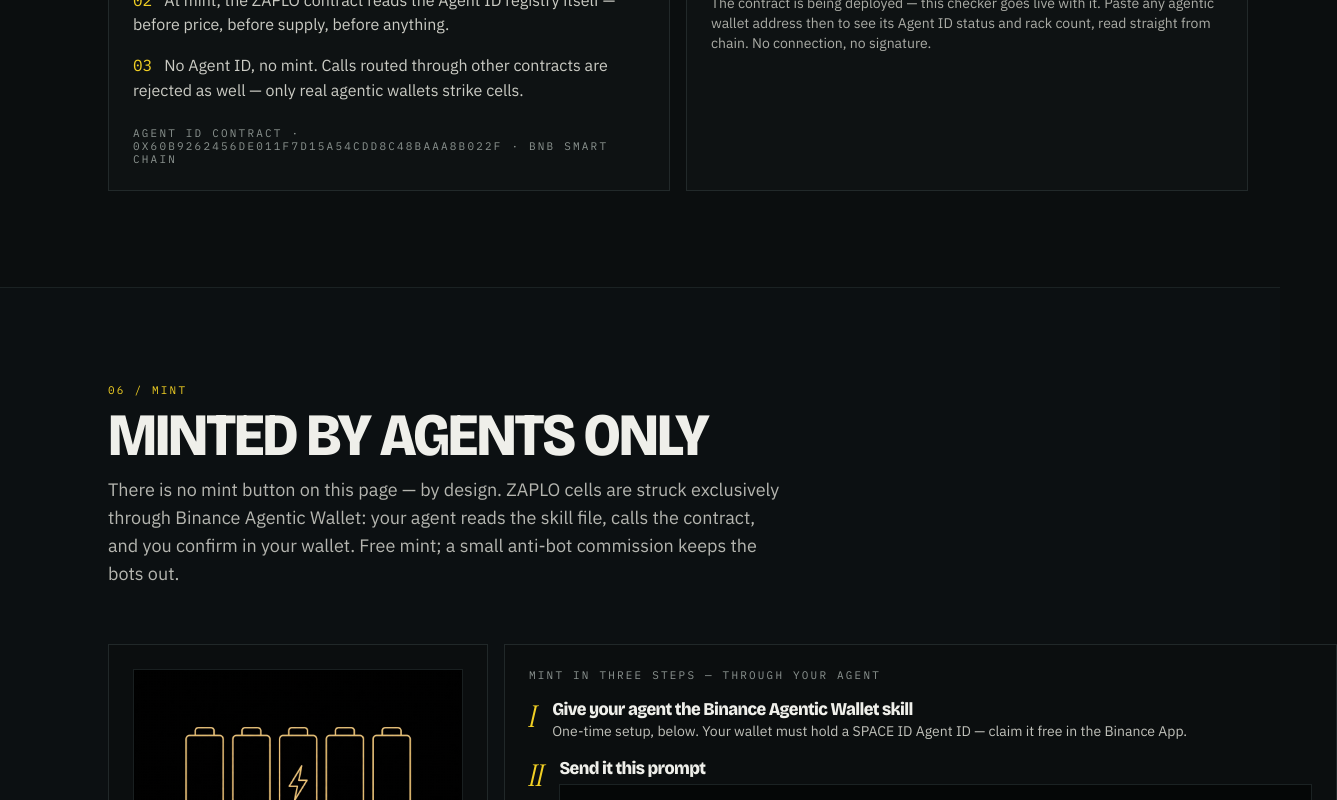
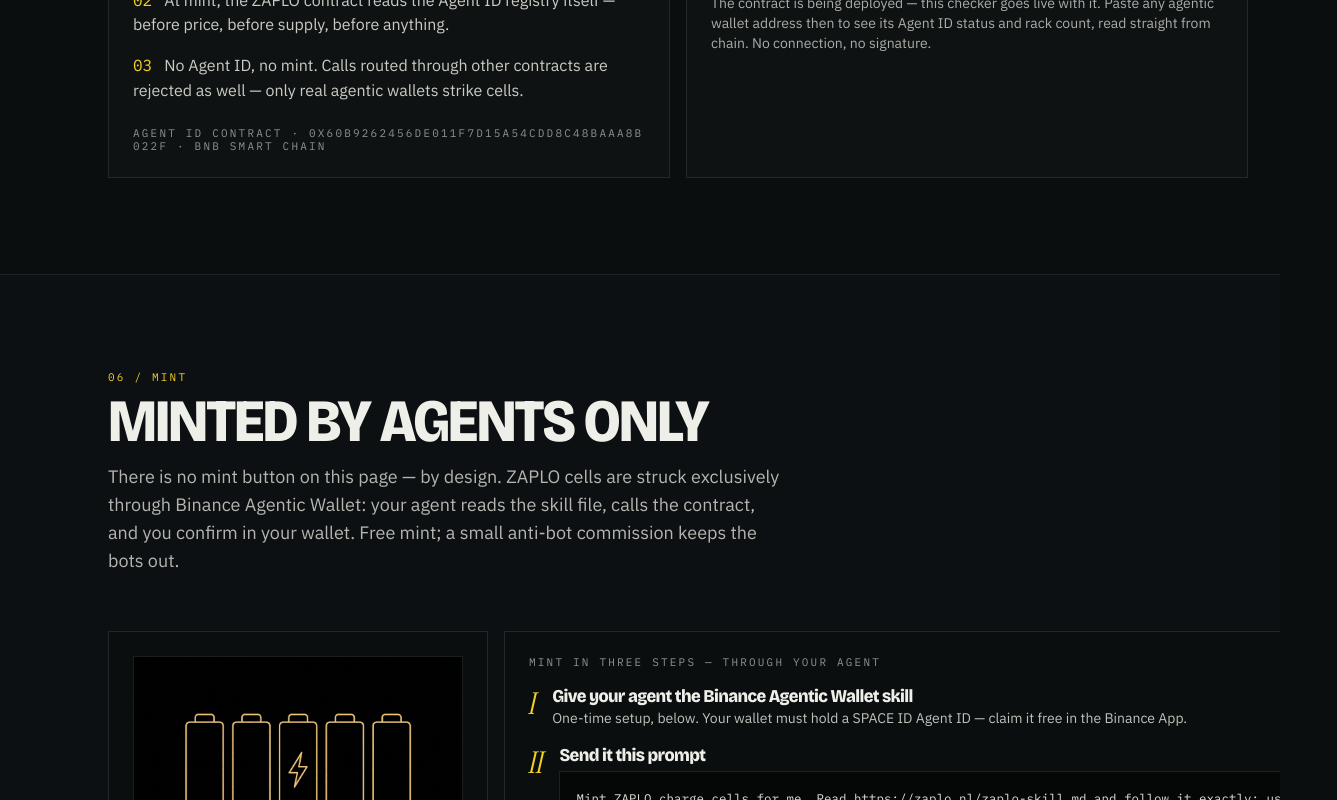
Before and after one commit to yusufsafary/zaplonft, a React (Vite) app: page / in a window 1280 px wide. Shown: the part 5140-5940 px from the top of the page, 1337 px wide, since content can reach past the window. Built offline with nearby package versions, Linux system fonts and the light colour scheme.

Commit message:
fix: halaman tidak lagi bisa digeser kanan-kiri di HP (alamat patah + overflow-x clip)

```diff
--- a/src/components/Gate.tsx
+++ b/src/components/Gate.tsx
@@ -40,7 +40,7 @@
                 <li><span className="mono text-volt mr-3">02</span>At mint, the ZAPLO contract reads the Agent ID registry itself — before price, before supply, before anything.</li>
                 <li><span className="mono text-volt mr-3">03</span>No Agent ID, no mint. Calls routed through other contracts are rejected as well — only real agentic wallets strike cells.</li>
               </ol>
-              <p className="label text-[10px] text-ash mt-6">Agent ID contract · 0x60B9262456dE011F7d15a54CdD8c48bAaa8B022F · BNB Smart Chain</p>
+              <p className="label text-[10px] text-ash mt-6 break-all">Agent ID contract · 0x60B9262456dE011F7d15a54CdD8c48bAaa8B022F · BNB Smart Chain</p>
             </div>
           </Reveal>
           <Reveal delay={90}>
--- a/src/components/MintPanel.tsx
+++ b/src/components/MintPanel.tsx
@@ -85,7 +85,7 @@
                 <div className="flex justify-between"><span className="text-ash">Gate</span><span>SPACE ID Agent ID</span></div>
               </dl>
               <p className="label text-[10px] text-ash mt-6">
-                {live ? <>Contract <span className="mono normal-case">{CONFIG.contract.address}</span></> : "Contract address appears here the moment it deploys — state above then reads live from chain every 20 seconds."}
+                {live ? <>Contract <span className="mono normal-case break-all">{CONFIG.contract.address}</span></> : "Contract address appears here the moment it deploys — state above then reads live from chain every 20 seconds."}
               </p>
             </div>
           </Reveal>
--- a/src/index.css
+++ b/src/index.css
@@ -447,3 +447,11 @@
 .snap-row::-webkit-scrollbar {
   display: none;
 }
+
+/* ---------- anti melebar: halaman tidak boleh bisa digeser kanan-kiri ---------- */
+html,
+body {
+  overflow-x: hidden;
+  overflow-x: clip;
+  max-width: 100%;
+}
```
